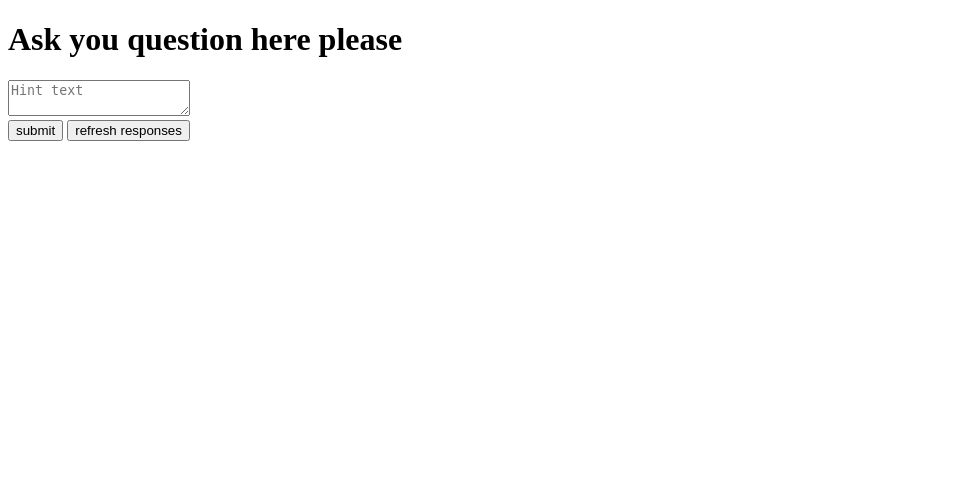
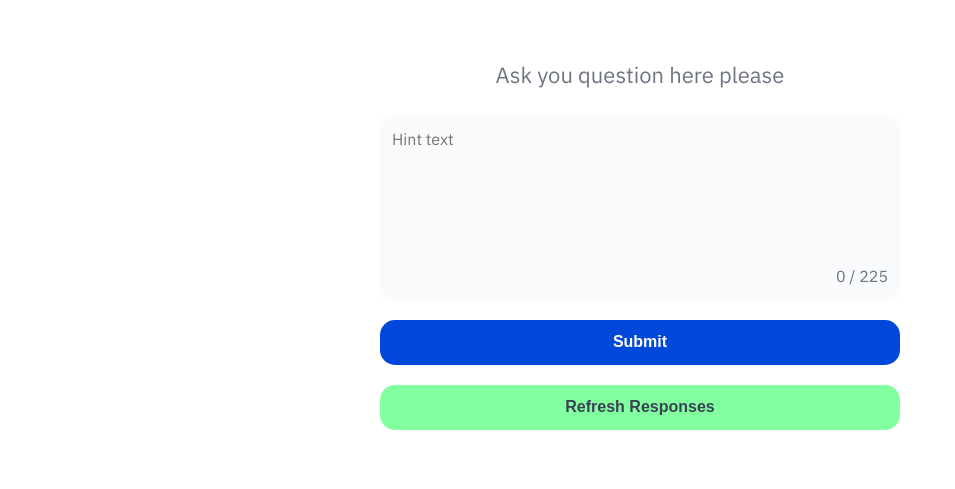
Before and after one commit to InnoSWP/sustomer-susport, a Python web app: template master-service/flask_server/templates/form.html in a window 1280 px wide. Shown: the top 489 px of the page, without its empty margins (0-955 px from the left). Run offline with Jinja, Linux system fonts and the light colour scheme; the template is opened without the code that fills it, so the values that code supplies are empty.

Commit message:
add planty of new styles in base.css

```diff
--- a/master-service/flask_server/static/css/base.css
+++ b/master-service/flask_server/static/css/base.css
@@ -1,11 +1,92 @@
-.vertical-flex {
-	display: flex;
-	flex-direction: column;
+html, body {
+	margin: 0;
+	padding: 0;
+	font-family: 'IBM Plex Sans', sans-serif;
+	-webkit-font-smoothing: antialiased;
+	-moz-osx-font-smoothing: grayscale;
 }
-.vertical-flex> *{
-	min-height: 10em;
-	text-align: center;
-}
+
 .text-left {
 	text-align: left;
 }
+
+.form {
+	display: flex;
+	flex-direction: column;
+	gap: 20px;
+}
+
+.form__textarea {
+	font-family: 'IBM Plex Sans', sans-serif;
+	font-weight: 400;
+	font-size: 16px;
+	line-height: 143%;
+	min-height: 160px;
+	background: #F8FAFC;
+	border-radius: 10px;
+	border: none;
+	resize: none;
+	outline: none;
+	padding: 12px;
+	color: #3B4256;
+}
+
+.textarea__wrap {
+	display: grid;
+	position: relative;
+}
+
+.textarea__wrap::after {
+	font-family: 'IBM Plex Sans', sans-serif;
+	position: absolute;
+	z-index: 999;
+	display: block;
+	bottom: 16px;
+	right: 12px;
+	content: attr(data-length) ' / 225';
+	font-weight: 400;
+	font-size: 16px;
+	line-height: 100%;
+	text-align: right;
+	color: #6F7482;
+}
+
+.form__button {
+	border: none;
+	outline: none;
+	display: flex;
+	align-items: center;
+	justify-content: center;
+	height: 45px;
+	background: #0048D9;
+	border-radius: 15px;
+	flex-grow: 0;
+	flex-shrink: 0;
+	color: white;
+	font-weight: 600;
+	font-size: 16px;
+	line-height: 150%;
+	text-transform: capitalize;
+}
+
+.form__button_action_refresh {
+	background: #82FF9E;
+	color: #3B4256;
+}
+
+.page {
+	max-width: 520px;
+	padding: 60px 35px;
+	margin: auto;
+}
+
+.page__title {
+	color: #6F7482;
+	font-weight: 400;
+	font-size: 22px;
+	line-height: 140%;
+	width: 100%;
+	text-align: center;
+	margin-top: 0;
+	margin-bottom: 25px;
+}
```
